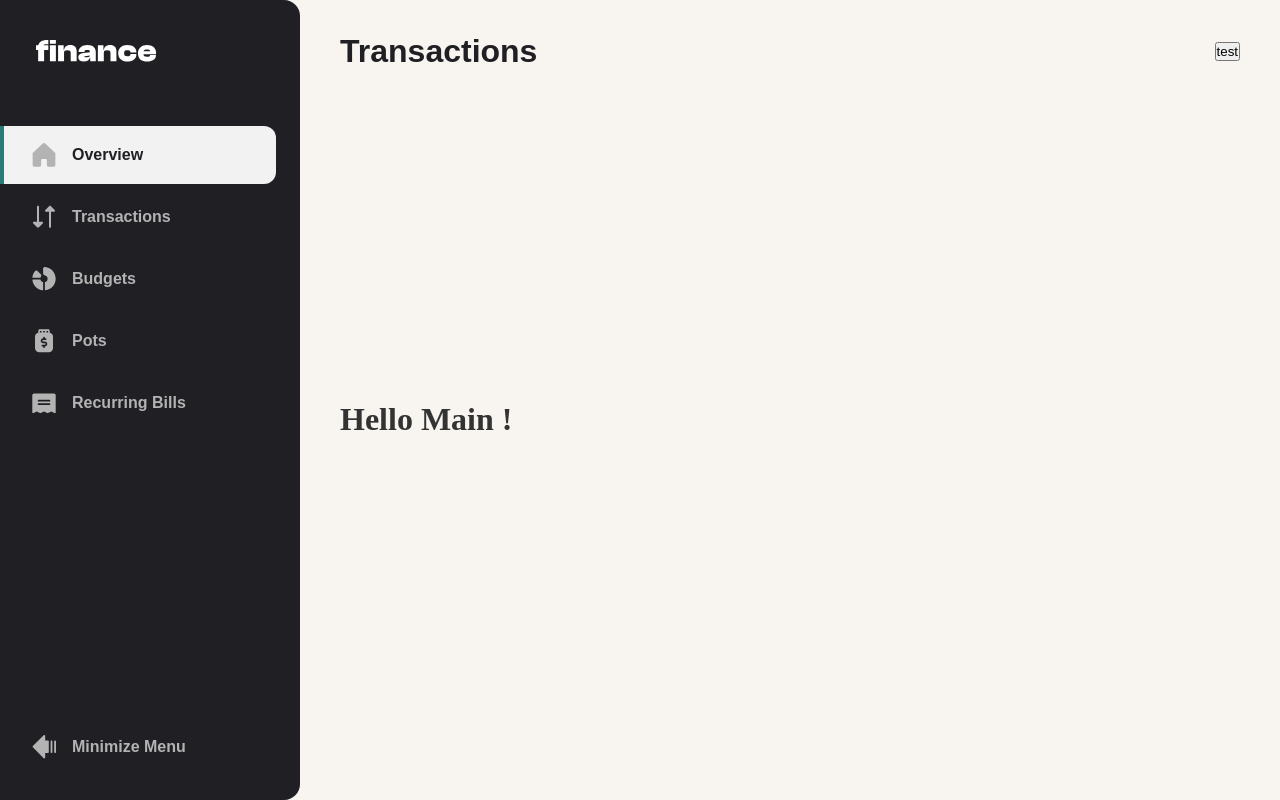
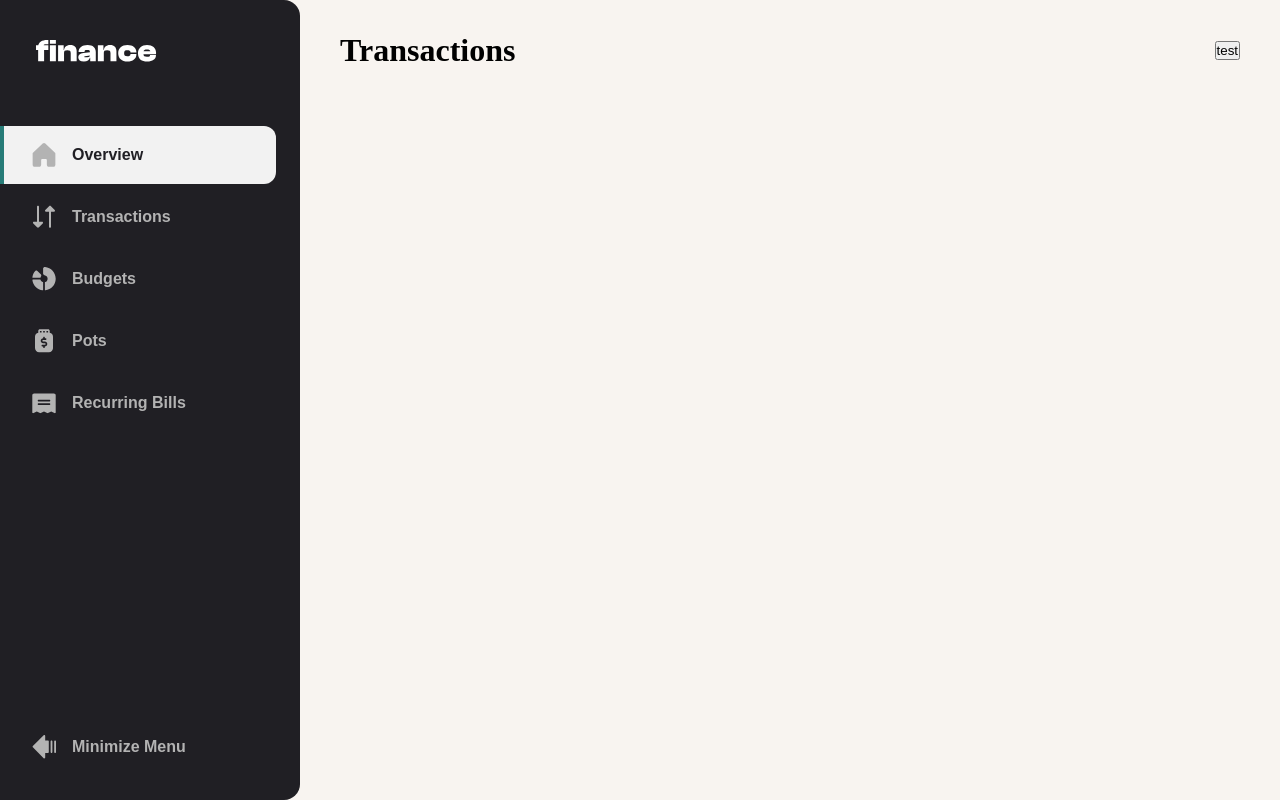
Before and after one commit to Kherraz-Med-Achraf/personal-finance-app, a Vue app: page / in a window 1280 px wide. Built offline with nearby package versions, Linux system fonts and the light colour scheme.

Commit message:
feat(layout): create reusable TopSection component for page headers

```diff
--- a/src/layouts/DashboardLayout.vue
+++ b/src/layouts/DashboardLayout.vue
@@ -3,10 +3,6 @@
     <SidebarMenu @toggle-sidebar="handleSidebarToggle" />
     <div class="spacing"></div>
     <div class="main-content">
-      <div class="top">
-        <h1>Transactions</h1>
-        <button>test</button>
-      </div>
       <router-view />
     </div>
   </div>
@@ -41,16 +37,6 @@ const handleSidebarToggle = (sidebarMenuOpen) => {
     align-items: flex-start;
     min-height: 100vh;
     padding: $spacing-400 $spacing-500;
-    .top {
-      width: 100%;
-      display: flex;
-      justify-content: space-between;
-      align-items: center;
-      h1 {
-        @include text-preset-1;
-        color: $grey-900;
-      }
-    }
   }
 }
 </style>
--- /dev/null
+++ b/src/layouts/TopSection.vue
@@ -0,0 +1,38 @@
+<template>
+    <div class="top-section">
+      <h1>{{ title }}</h1>
+      <button @click="handleClick">{{ buttonText }}</button>
+    </div>
+  </template>
+
+  <script setup>
+  const props = defineProps({
+    title: {
+      type: String,
+      required: true,
+    },
+    buttonText: {
+      type: String,
+      required: true,
+    },
+    onButtonClick: {
+      type: Function,
+      required: true,
+    },
+  });
+
+  const handleClick = () => {
+    if (typeof props.onButtonClick === 'function') {
+      props.onButtonClick();
+    }
+  };
+  </script>
+
+  <style scoped>
+  .top-section {
+    display: flex;
+    justify-content: space-between;
+    align-items: center;
+    width: 100%;
+  }
+  </style>
--- a/src/pages/HomePage.vue
+++ b/src/pages/HomePage.vue
@@ -1,10 +1,17 @@
 <template>
-  <div class="home">
-    <h1>Hello Main !</h1>
-  </div>
+  <TopSection
+    :title="'Transactions'"
+    :buttonText="'test'"
+    :onButtonClick="handleButtonClick"
+  />
 </template>
 
-<script setup></script>
+<script setup>
+import TopSection from "@/layouts/TopSection.vue";
+const handleButtonClick = () => {
+  console.log('Button clicked');
+};
+</script>
 
 <style lang="scss" scoped>
 .home {
@@ -13,7 +20,6 @@
   align-items: center;
   height: 100%;
 
-
   h1 {
     color: #333;
   }
```
